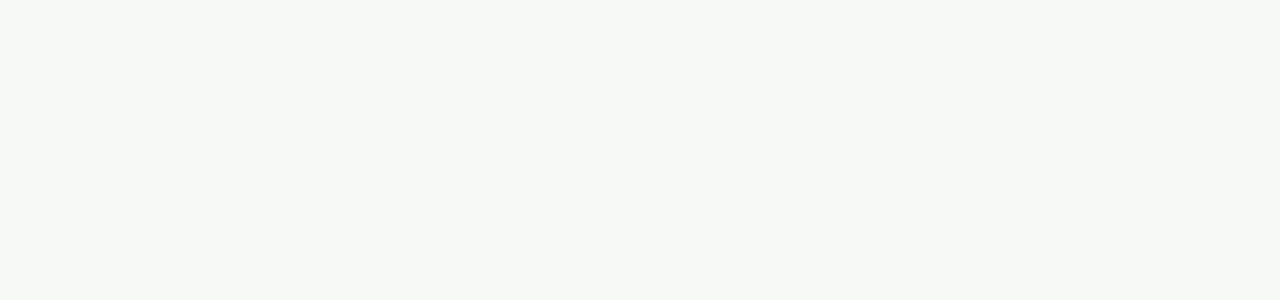
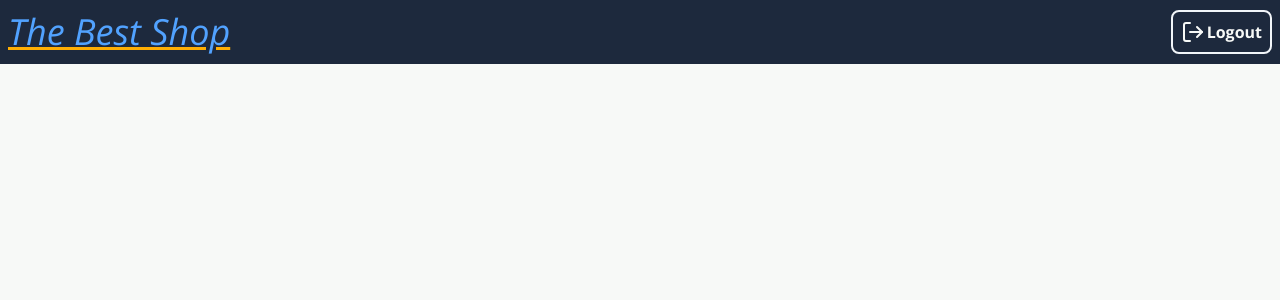
Before and after one commit to gonzagapa/Ecommerce-with-Redux-and-Platzi-Fake-Store-API, a React (Vite) app: page /auth in a window 1280 px wide. Shown: the top 300 px of the page. Built offline with nearby package versions, Linux system fonts and the light colour scheme.

Commit message:
feat: add NavBar component and a library of icons

```diff
--- a/package.json
+++ b/package.json
@@ -13,6 +13,7 @@
     "@reduxjs/toolkit": "^2.8.2",
     "@tailwindcss/vite": "^4.1.11",
     "axios": "^1.11.0",
+    "lucide-react": "^0.536.0",
     "react": "^19.1.0",
     "react-dom": "^19.1.0",
     "react-redux": "^9.2.0",
--- a/src/app/theme/ThemePage.tsx
+++ b/src/app/layout/LayoutPage.tsx
@@ -1,10 +1,12 @@
 import { Outlet } from "react-router";
+import { Navbar } from "../../shared/components";
 
 
-export function ThemePage() {
+export function LayoutPage() {
   return (
     <div className="dark:bg-slate-900 bg-baby dark:text-baby text-blue-400
     min-h-screen">
+    <Navbar/>
         {<Outlet/>}
     </div>
   )
--- a/src/app/routes/AppRoutes.tsx
+++ b/src/app/routes/AppRoutes.tsx
@@ -1,13 +1,13 @@
 import { BrowserRouter, Route, Routes } from "react-router";
-import { ThemePage } from "../theme/ThemePage";
 import { ProductRoutes } from "../../products/routes/ProductRoutes";
 import { AuthRoutes } from "../../auth/routes/AuthRoutes";
+import { LayoutPage } from "../layout/LayoutPage";
 export function AppRoutes() {
   return (
     <BrowserRouter>
     <Routes>
 
-      <Route element={<ThemePage/>}>
+      <Route element={<LayoutPage/>}>
           <Route path="/" element={<ProductRoutes/>}/>
           <Route path="/auth/*" element={<AuthRoutes/>}/>
       </Route>
--- /dev/null
+++ b/src/shared/components/Navbar.tsx
@@ -0,0 +1,14 @@
+import { LogOut } from 'lucide-react';
+
+export function Navbar() {
+  return (
+    <div className="flex justify-between items-center px-2 py-2 min-h-16 bg-slate-800 border-b-baby">
+        <h1 className="italic capitalize text-4xl underline decoration-highlight">The best shop</h1>
+        <nav>
+            <ul>
+                <li><button className="button border-2 border-slate-100 font-bold flex gap-0.5"><LogOut/>Logout</button></li>
+            </ul>
+        </nav>
+    </div>
+  )
+}
--- /dev/null
+++ b/src/shared/components/index.ts
@@ -0,0 +1 @@
+export * from './Navbar';
```
Also changed, not shown: 1 other file (tests, documents, lock files or other folders).
